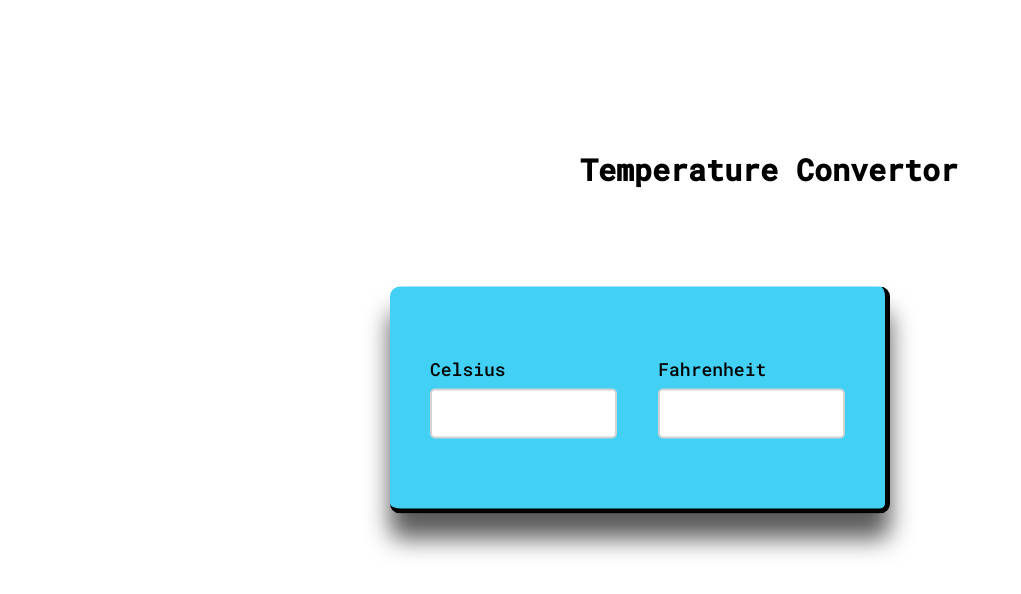
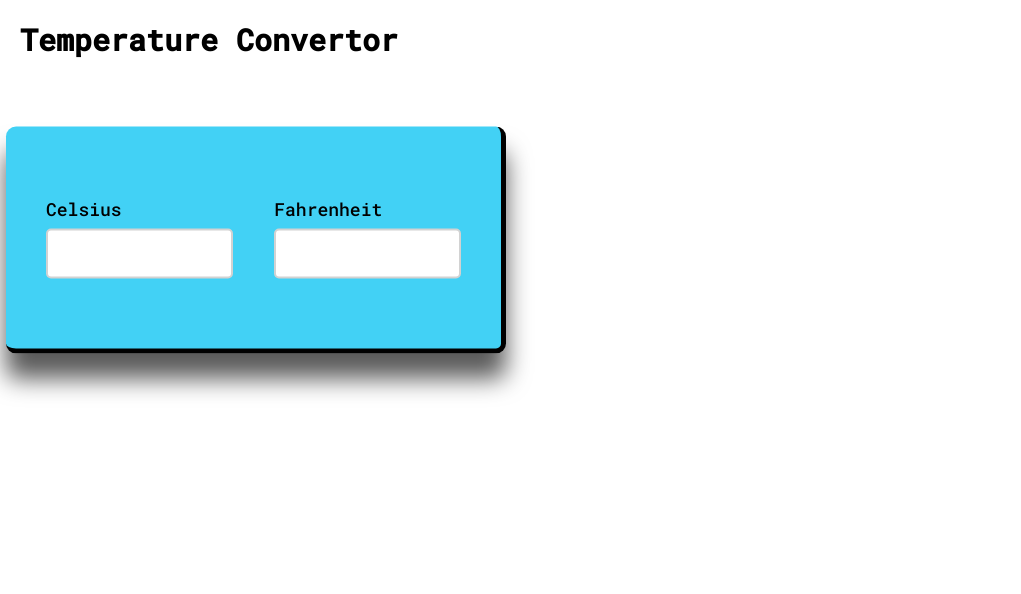
Before and after one commit to vaishnavij-30/OIBSIP-Temperature_converter.github.io, a plain HTML site: page index.html in a window 1280 px wide. Shown: the whole page, without its empty margins (0-1021 px from the left). Drawn offline with Linux system fonts and the light colour scheme.

Commit message:
Update index.html

```diff
--- a/index.html
+++ b/index.html
@@ -24,8 +24,8 @@
             padding: 70px 40px;
             position: absolute;
             transform: translate(-50%,-50%);
-            left: 50%;
-            top: 50%;
+            left: 20%;
+            top: 30%;
             box-shadow: 0 25px 25px rgba(0,0,0,0.65);
             border-radius: 10px;
             display: flex;
@@ -49,8 +49,8 @@
             border-color: #3164ff;
         }
         h1 {
-            margin-top: 150px;
-            margin-left: 580px;
+            margin-top: 20px;
+            margin-left: 20px;
             color: black;
             font-family: Roboto Mono;
             font-size: 30px;
```
